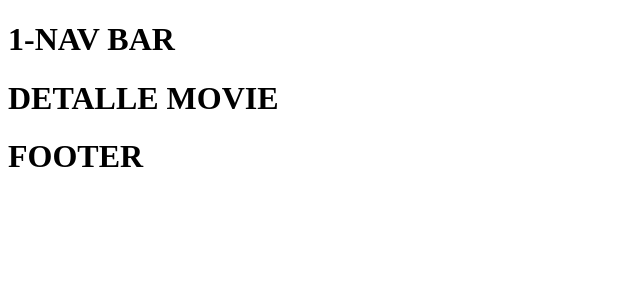
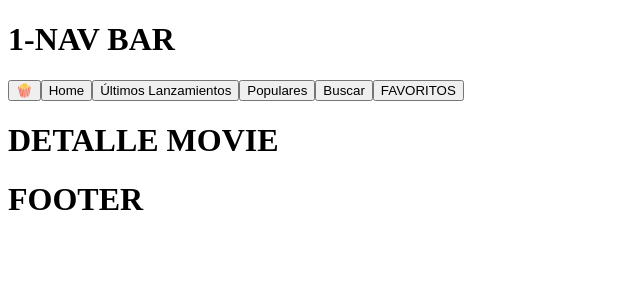
Before and after one commit to claudiabraida/Proyecto-Peliculas-React-braida-c, a React (Vite) app: page /movie/1 in a window 1280 px wide. Shown: the top 300 px of the page, without its empty margins (0-640 px from the left). Built offline with nearby package versions, Linux system fonts and the light colour scheme.

Commit message:
feat(home): Add popular and top movies components

```diff
--- a/src/components/1NavBar.jsx
+++ b/src/components/1NavBar.jsx
@@ -1,10 +1,22 @@
+import { useNavigate } from "react-router"
+import { useParams } from "react-router";
+
 export default function NavBarMovies() {
+
+  const navigate = useNavigate()
+  const {id} = useParams();
 
   return (
     <>
       <h1>1-NAV BAR</h1>
+      <div>
+      <button onClick={()=> navigate("/")}>🍿</button>
+      <button onClick={()=> navigate("/")}>Home</button>
+      <button onClick={()=> navigate("new-movies")}>Últimos Lanzamientos </button>
+      <button onClick={()=> navigate("popular")}>Populares</button>
+      <button onClick={()=> navigate("search")}>Buscar </button>
+      <button onClick={()=> navigate(`/favorites-movies/${id}`)}>FAVORITOS</button>
+      </div>
     </>
-
-
   )
 }
--- a/src/components/2ListPopularMovies.jsx
+++ b/src/components/2ListPopularMovies.jsx
@@ -1,6 +1,29 @@
-export default function ListPopularMovies() {
+import { useEffect } from "react";
+import { useNavigate } from "react-router";
+import useMovies from "../hooks/useMovies";
+
+export default function ListPopularMovies(id) {
+  const {getPopularMovies, movies} = useMovies()
+  const navigate = useNavigate();
+
+  useEffect(()=>{
+    getPopularMovies(id);
+
+  },[id]);
+
 
   return <>
+    <div style={{display: "flex", flexDirection: "column"}}>
     <h2>POPULAR MOVIES</h2>
+      {
+        movies.map(popular => <div key={popular.id}>
+          <img src={`https://image.tmdb.org/t/p/w200/${popular.poster_path}`} alt="" />
+          <p>{popular.title}</p>
+          <button onClick={()=> navigate(`/movie/${popular.id}`)}>VER DETALLE</button>
+          <p>{popular.site}</p>
+        </div>)
+      }
+    </div>
+
   </>
 }
--- a/src/components/3ListTopMovies.jsx
+++ b/src/components/3ListTopMovies.jsx
@@ -1,8 +1,28 @@
+import { useEffect } from "react";
+import { useNavigate } from "react-router";
+import useMovies from "../hooks/useMovies";
 
-export default function TopMovies() {
+export default function TopMovies(id) {
+  const {getTopMovies, movies} = useMovies()
+  const navigate = useNavigate();
+
+  useEffect(()=>{
+    getTopMovies(id);
+
+  },[id])
 
   return <>
-   <h2> TOP MOVIES</h2>
+    <div style={{display: "flex", flexDirection: "column"}}>
+    <h2> TOP MOVIES</h2>
+    {
+      movies.map(top => <div key={top.id} id={top.id}>
+      <img src={`https://image.tmdb.org/t/p/w200/${top.poster_path}`} alt="" />
+      <p>{top.title}</p>
+      <button  onClick={()=> navigate(`/movie/${top.id}`)}>VER DETALLE</button>
+      </div>)
+    }
+  </div>
+
   </>
 
 }
--- a/src/views/1Home.jsx
+++ b/src/views/1Home.jsx
@@ -1,7 +1,14 @@
+import ListPopularMovies from "../components/2ListPopularMovies";
+import ListTopMovies from "../components/3ListTopMovies"
 
 export default function Home() {
 
   return <>
     <h1>HOME</h1>
+  <div style={{display:"flex", justifyContent: "center"}}>
+    <ListPopularMovies/>
+    <ListTopMovies/>
+  </div>
+
   </>
   }
```
